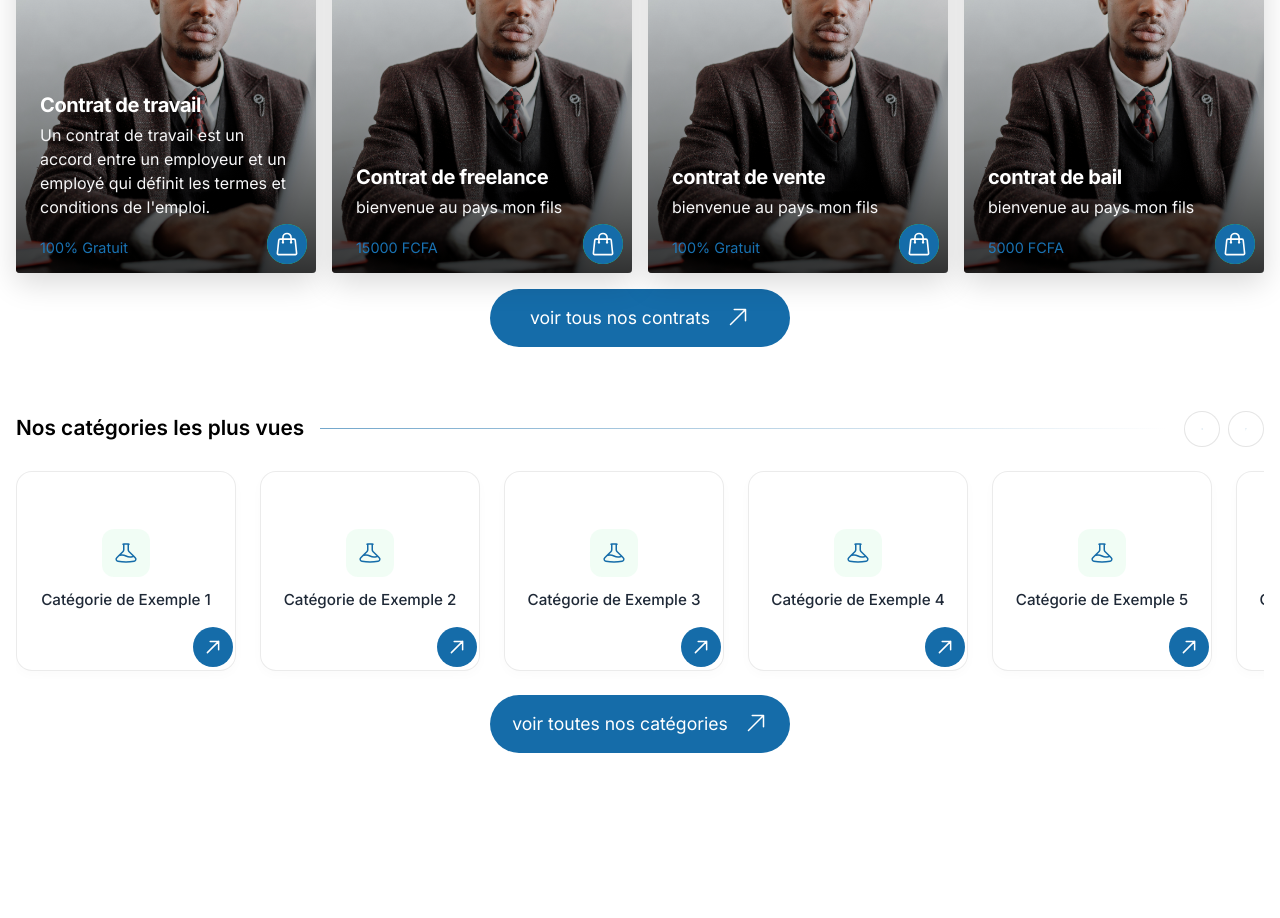
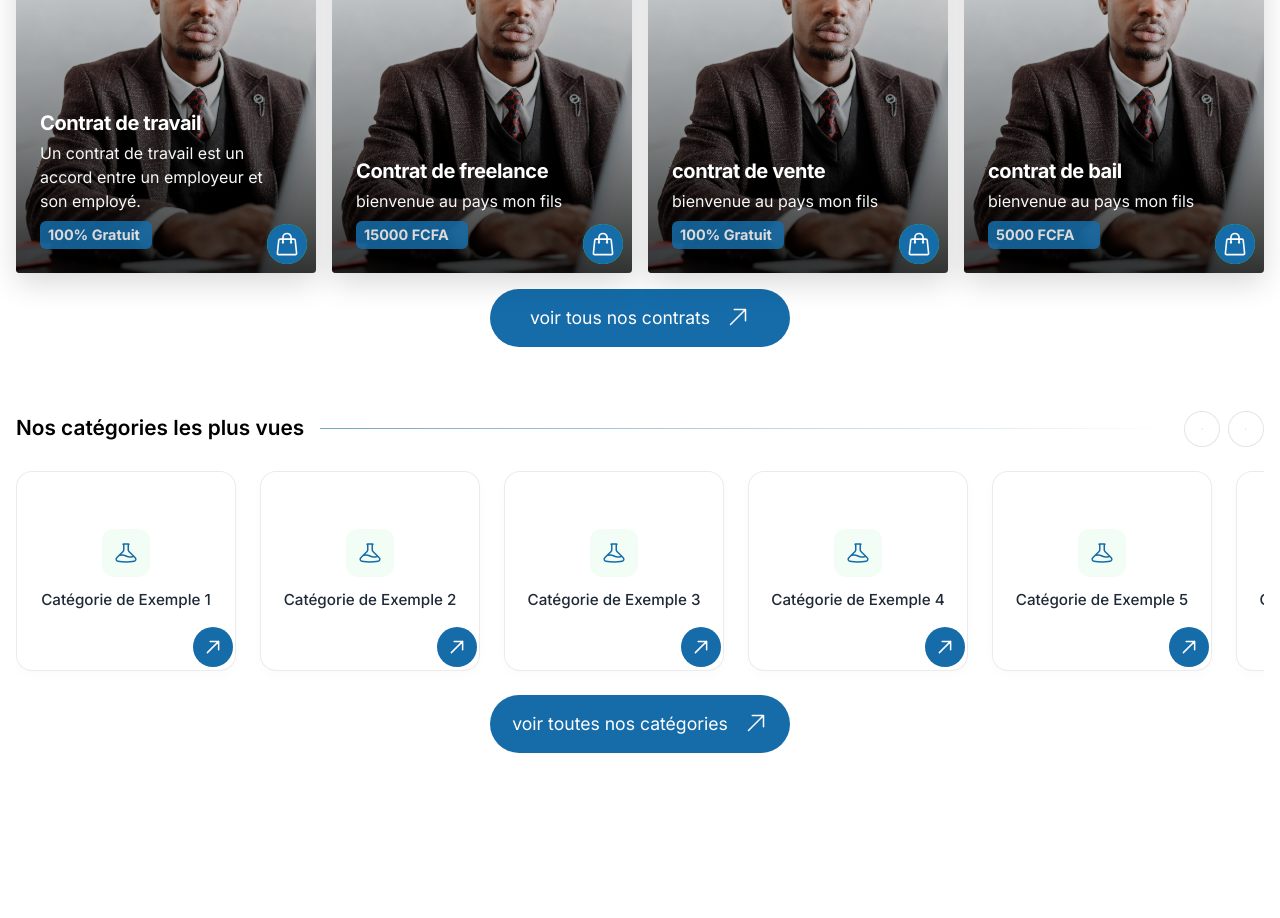
Before and after one commit to consultingadnsas/contratchapneo, a Nuxt app in the folder contratchapneo/: page / in a window 1280 px wide. Shown: the part 1220-2138 px from the top of the page. Built offline with nearby package versions, Linux system fonts and the light colour scheme.

Commit message:
contrat 2

```diff
--- a/contratchapneo/app/components/cards/contratCards.vue
+++ b/contratchapneo/app/components/cards/contratCards.vue
@@ -9,8 +9,8 @@
 
         <div class="card-info">
             <h4 class="pro-name">{{ title }}</h4>
-            <p class="pro-info" :class="{'visible' : isHovered}" :style="{color: '#F7F7F8'}">{{ description }}</p>
-            <p class="pro-specialty" :style="{color: '#1d86d2'}">{{ subtitle }}</p>
+            <p class="pro-info" :style="{color: '#F7F7F8'}">{{ description }}</p>
+            <p class="pro-specialty" :style="{color: '#ffffff'}">{{ subtitle }}</p>
         </div>
 
         <div class="btn-container">
@@ -28,7 +28,6 @@
 <script lang="ts">
 import { defineComponent } from 'vue';
 import defaultImg from '../../assets/pictures/ContratChap/pexels-thirdman-5060819.jpg';
-import { ref } from 'vue';
 
 export default defineComponent({
     name: 'ContratCards',
@@ -52,10 +51,8 @@ export default defineComponent({
 
     },
     setup(){
-        const isHovered = ref(false);
 
         return {
-            isHovered
         };
     }
 });
@@ -121,24 +118,13 @@ export default defineComponent({
 }
 
 .pro-specialty {
-    margin: 0.25rem 0 0 0;
-    font-size: 0.95rem;
-    font-weight: 400;
-    opacity: 0;
-    transform: translateY(10px);
-    transition: opacity 0.3s ease 0.1s, transform 0.3s ease 0.1s; /* Délai d'apparition */
-    pointer-events: none;
-}
-
-.pro-card:hover .pro-info {
-    opacity: 0.95;
-    transform: translateY(0);
-}
-
-.pro-specialty {
     margin: 0.5rem 0 0 0;
     font-size: 0.9rem;
-    font-weight: 400;
+    font-weight: 700;
+    background: var(--primary-color);
+    padding: 0.2rem 0.5rem;
+    border-radius: 6px;
+    margin-right: 140px;
     opacity: 0.85; /* Légèrement plus discret que le nom */
 }
 
--- a/contratchapneo/app/components/sections/bankContratSection.vue
+++ b/contratchapneo/app/components/sections/bankContratSection.vue
@@ -81,7 +81,7 @@ export default {
     },
     setup() {
         const legalContrat = ref([
-            { title: 'Contrat de travail' , subtitle: '100% Gratuit', description: 'Un contrat de travail est un accord entre un employeur et un employé qui définit les termes et conditions de l\'emploi.'},
+            { title: 'Contrat de travail' , subtitle: '100% Gratuit', description: 'Un contrat de travail est un accord entre un employeur et son employé.'},
             { title: 'Contrat de freelance', subtitle: '15000 FCFA' },
             { title: 'contrat de vente', subtitle: '100% Gratuit' },
             { title: 'contrat de bail', subtitle: '5000 FCFA' },
```
